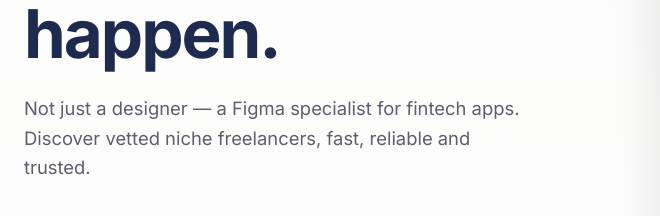
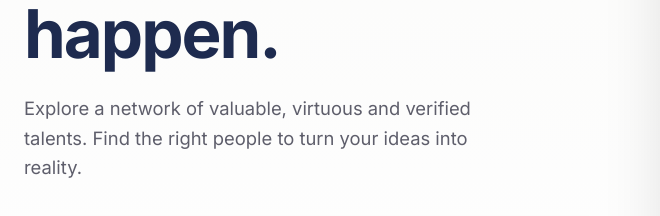
Before and after one commit to Debbieelawi/vertted, a plain HTML site: page index.html in a window 1280 px wide. Shown: the part 429-645 px from the top of the page, 0-660 px from the left. Drawn offline with nearby package versions, Linux system fonts and the light colour scheme; a web font is replaced by a local one.

Commit message:
website homepage

```diff
--- a/index.html
+++ b/index.html
@@ -2831,7 +2831,7 @@
 
         <h1>Find the <span class="highlight">right talent.</span><br>Make great work happen.</h1>
 
-        <p>Not just a designer — a Figma specialist for fintech apps. Discover vetted niche freelancers, fast, reliable and trusted.</p>
+        <p>Explore a network of valuable, virtuous and verified talents. Find the right people to turn your ideas into reality.</p>
 
         <div class="search-wrapper">
           <i class="fas fa-search"></i>
```
